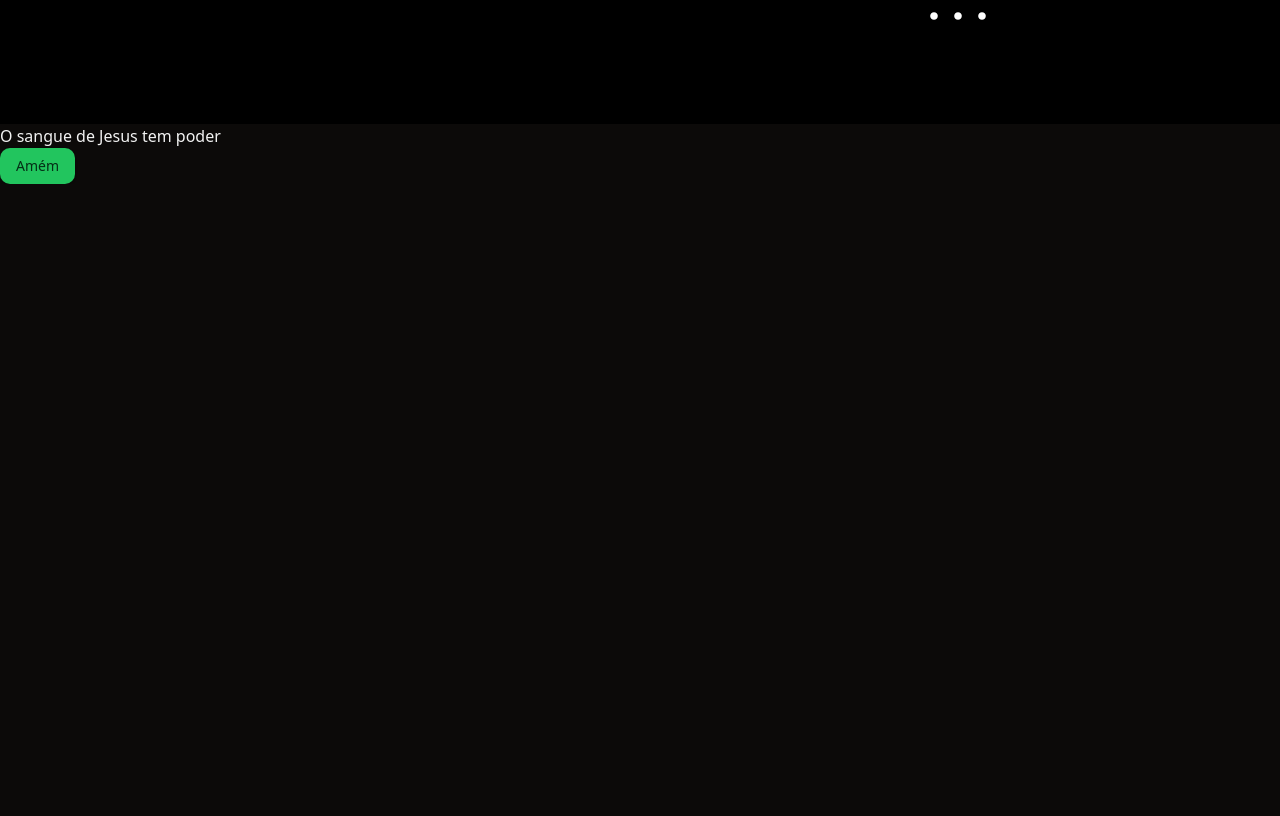
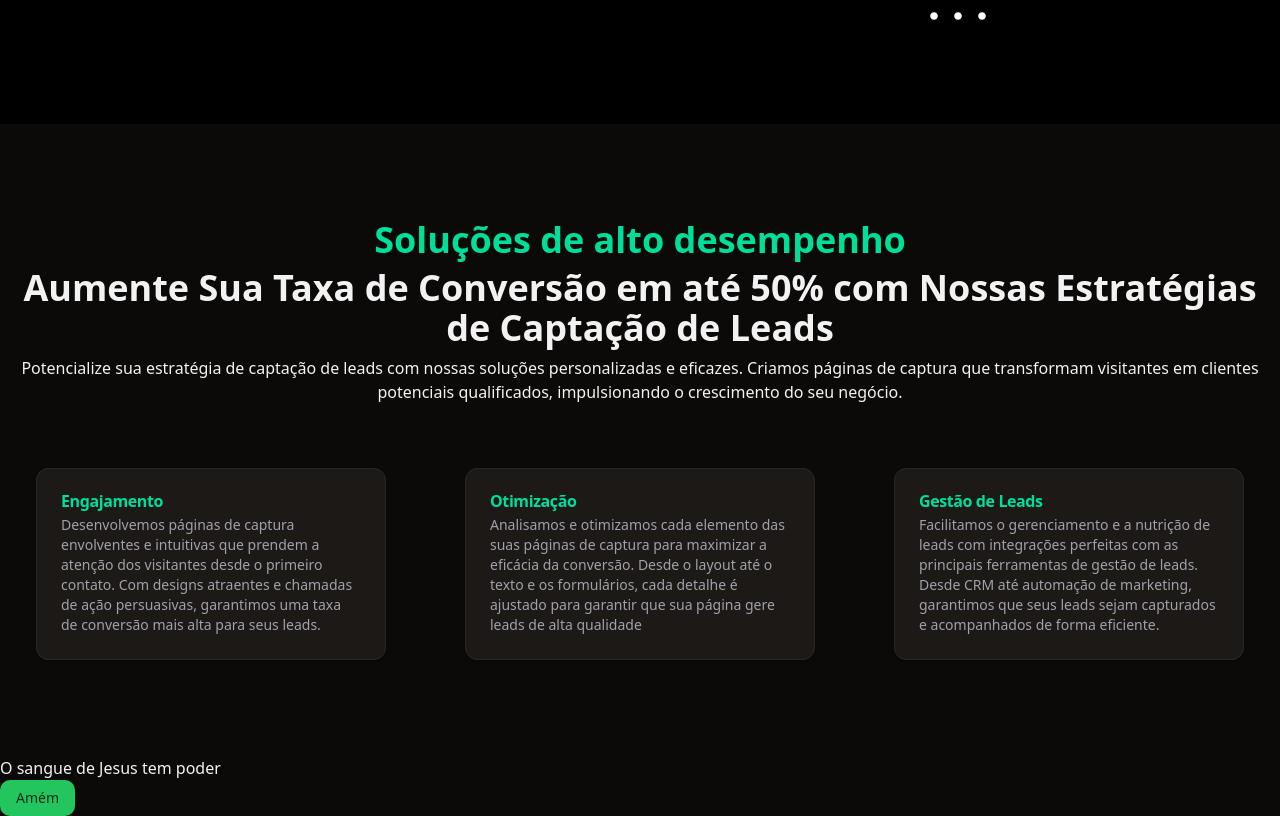
Before and after one commit to MatheusFelixDev/Landing-Page-Create-Solutions-Wolrd, a React (Vite) app: page / in a window 1280 px wide. Shown: the part 880-1696 px from the top of the page. Before the commit the page ends 1064 px from the top, so only its background shows below. Built offline with nearby package versions, Linux system fonts and the light colour scheme.

Commit message:
add service

```diff
--- a/src/App.tsx
+++ b/src/App.tsx
@@ -1,12 +1,14 @@
 import { NavBar } from './components/NavBar';
 import { Banner } from './components/Banner'
 import { Button } from './components/ui/button';
+import { Service } from './components/service';
 
 export function App() {
   return(
     <>
       <NavBar />
       <Banner />
+      <Service />
       <h1>O sangue de Jesus tem poder</h1>
       <Button>Amém</Button>
     </>
--- a/src/components/Banner.tsx
+++ b/src/components/Banner.tsx
@@ -5,8 +5,10 @@ import { Carousel }from './carousel'
 export function Banner() {
   return (
     <section id="banner" className="bg-black text-white py-16 px-4">
+
       <div className="max-w-[1240px] mx-auto grid md:grid-cols-2 gap-8 items-center">
-        <div className="text-center md:text-left">
+
+        <div className="text-center md:text-left ">
           <h1 className="text-5xl md:text-7xl font-bold mb-4">
             Capte mais Leads
           </h1>
@@ -21,9 +23,11 @@ export function Banner() {
             <Button variant="link">Saiba mais</Button>
           </div>
         </div>
+
         <div className="text-center">
           < Carousel />
         </div>
+
       </div>
     </section>
   );
--- /dev/null
+++ b/src/components/service.tsx
@@ -0,0 +1,65 @@
+import { Card, CardDescription, CardHeader, CardTitle } from "./ui/card";
+
+
+export function Service() {
+    return (
+
+        <section id="service">
+            <div className='w-full  py-16 px-4 '>
+                <div className='max-w-[1240px] mx-auto md:grid-cols'>
+
+                    <div className='flex flex-col justify-center'>
+
+                        <div className="flex justify-center my-8 flex-col items-center text-center">
+                            <h1 className='text-[#00df9a] font-bold md:text-4xl sm:text-3xl text-2xl'>Soluções de alto desempenho</h1>
+                            <h1 className='md:text-4xl sm:text-3xl text-2xl font-bold py-2'>Aumente Sua Taxa de Conversão em até 50% com Nossas Estratégias de Captação de Leads</h1>
+                            <p>
+                                Potencialize sua estratégia de captação de leads com nossas soluções personalizadas e eficazes.
+                                Criamos páginas de captura que transformam visitantes em clientes potenciais qualificados,
+                                impulsionando o crescimento do seu negócio.
+                            </p>
+                        </div>
+
+                        <div className="flex flex-col justify-center items-center md:flex-row md:justify-between my-8 gap-8">
+                            <Card className="w-[350px] mx-4">
+                                <CardHeader>
+                                    <CardTitle className='text-[#00df9a]'>Engajamento</CardTitle>
+                                    <CardDescription>
+                                        Desenvolvemos páginas de captura envolventes e intuitivas
+                                        que prendem a atenção dos visitantes desde o primeiro contato.
+                                        Com designs atraentes e chamadas de ação persuasivas,
+                                        garantimos uma taxa de conversão mais alta para seus leads.
+                                    </CardDescription>
+                                </CardHeader>
+                            </Card>
+
+                            <Card className="w-[350px] mx-4">
+                                <CardHeader>
+                                    <CardTitle className='text-[#00df9a]'>Otimização</CardTitle>
+                                    <CardDescription>
+                                        Analisamos e otimizamos cada elemento das suas páginas de captura para maximizar a eficácia da conversão.
+                                        Desde o layout até o texto e os formulários,
+                                        cada detalhe é ajustado para garantir que sua página gere leads de alta qualidade
+                                    </CardDescription>
+                                </CardHeader>
+                            </Card>
+
+                            <Card className="w-[350px] mx-4">
+                                <CardHeader>
+                                    <CardTitle className='text-[#00df9a]'>Gestão de Leads</CardTitle>
+                                    <CardDescription>
+                                        Facilitamos o gerenciamento e a nutrição de leads com integrações perfeitas
+                                        com as principais ferramentas de gestão de leads.
+                                        Desde CRM até automação de marketing,
+                                        garantimos que seus leads sejam capturados e acompanhados de forma eficiente.
+                                    </CardDescription>
+                                </CardHeader>
+                            </Card>
+                        </div>
+                    </div>
+                </div>
+            </div>
+        </section>
+
+    )
+}
--- /dev/null
+++ b/src/components/ui/card.tsx
@@ -0,0 +1,76 @@
+import * as React from "react"
+
+import { cn } from "@/lib/utils"
+
+const Card = React.forwardRef<
+  HTMLDivElement,
+  React.HTMLAttributes<HTMLDivElement>
+>(({ className, ...props }, ref) => (
+  <div
+    ref={ref}
+    className={cn(
+      "rounded-xl border bg-card text-card-foreground shadow",
+      className
+    )}
+    {...props}
+  />
+))
+Card.displayName = "Card"
+
+const CardHeader = React.forwardRef<
+  HTMLDivElement,
+  React.HTMLAttributes<HTMLDivElement>
+>(({ className, ...props }, ref) => (
+  <div
+    ref={ref}
+    className={cn("flex flex-col space-y-1.5 p-6", className)}
+    {...props}
+  />
+))
+CardHeader.displayName = "CardHeader"
+
+const CardTitle = React.forwardRef<
+  HTMLParagraphElement,
+  React.HTMLAttributes<HTMLHeadingElement>
+>(({ className, ...props }, ref) => (
+  <h3
+    ref={ref}
+    className={cn("font-semibold leading-none tracking-tight", className)}
+    {...props}
+  />
+))
+CardTitle.displayName = "CardTitle"
+
+const CardDescription = React.forwardRef<
+  HTMLParagraphElement,
+  React.HTMLAttributes<HTMLParagraphElement>
+>(({ className, ...props }, ref) => (
+  <p
+    ref={ref}
+    className={cn("text-sm text-muted-foreground", className)}
+    {...props}
+  />
+))
+CardDescription.displayName = "CardDescription"
+
+const CardContent = React.forwardRef<
+  HTMLDivElement,
+  React.HTMLAttributes<HTMLDivElement>
+>(({ className, ...props }, ref) => (
+  <div ref={ref} className={cn("p-6 pt-0", className)} {...props} />
+))
+CardContent.displayName = "CardContent"
+
+const CardFooter = React.forwardRef<
+  HTMLDivElement,
+  React.HTMLAttributes<HTMLDivElement>
+>(({ className, ...props }, ref) => (
+  <div
+    ref={ref}
+    className={cn("flex items-center p-6 pt-0", className)}
+    {...props}
+  />
+))
+CardFooter.displayName = "CardFooter"
+
+export { Card, CardHeader, CardFooter, CardTitle, CardDescription, CardContent }
```
